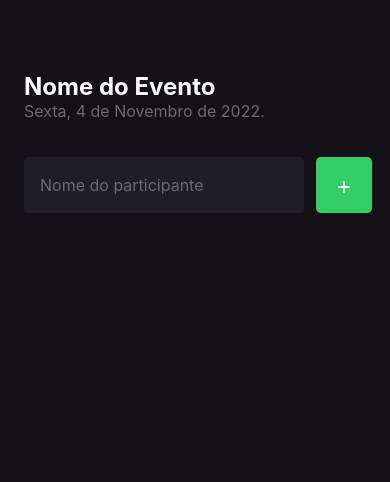
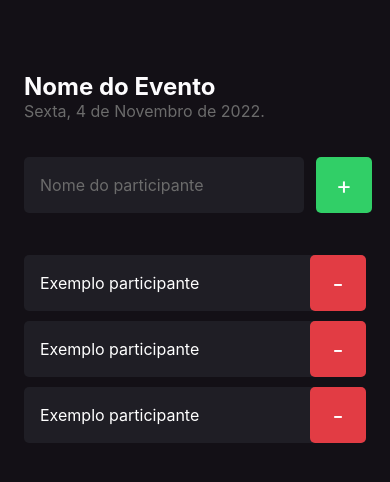
Before and after one commit to nunees/iamhere-app, a React Native app: screen / in a window 390 px wide. Shown: the top 482 px of the page. Built offline with nearby package versions, Linux system fonts and the light colour scheme.

Commit message:
feat: add participant component

```diff
--- /dev/null
+++ b/components/Participant/index.tsx
@@ -0,0 +1,16 @@
+import { View, Text, TouchableOpacity } from "react-native";
+import { styles } from "./styles";
+
+export function Participant() {
+  return (
+    <View style={styles.container}>
+      <Text style={styles.name}>Exemplo participante</Text>
+      <TouchableOpacity
+        style={styles.button}
+        onPress={(e) => console.log("clicou em adicionar")}
+      >
+        <Text style={styles.buttonText}>-</Text>
+      </TouchableOpacity>
+    </View>
+  );
+}
--- /dev/null
+++ b/components/Participant/styles.ts
@@ -0,0 +1,30 @@
+import { StyleSheet } from "react-native";
+
+export const styles = StyleSheet.create({
+  container: {
+    width: "100%",
+    backgroundColor: "#1F1E25",
+    borderRadius: 5,
+    flexDirection: "row",
+    alignItems: "center",
+    marginBottom: 10,
+  },
+  name: {
+    flex: 1,
+    fontSize: 16,
+    color: "#fff",
+    marginLeft: 16,
+  },
+  buttonText: {
+    color: "#fff",
+    fontSize: 24,
+  },
+  button: {
+    width: 56,
+    height: 56,
+    borderRadius: 5,
+    backgroundColor: "#E23C44",
+    alignItems: "center",
+    justifyContent: "center",
+  },
+});
--- a/screens/Home/index.tsx
+++ b/screens/Home/index.tsx
@@ -1,5 +1,7 @@
 import React from "react";
 import { Text, View, TextInput, TouchableOpacity } from "react-native";
+
+import { Participant } from "../../components/Participant";
 
 import { styles } from "./style";
 
@@ -28,6 +30,10 @@ export default function Home() {
           <Text style={styles.buttonText}>+</Text>
         </TouchableOpacity>
       </View>
+
+      <Participant />
+      <Participant />
+      <Participant />
     </View>
   );
 }
```
